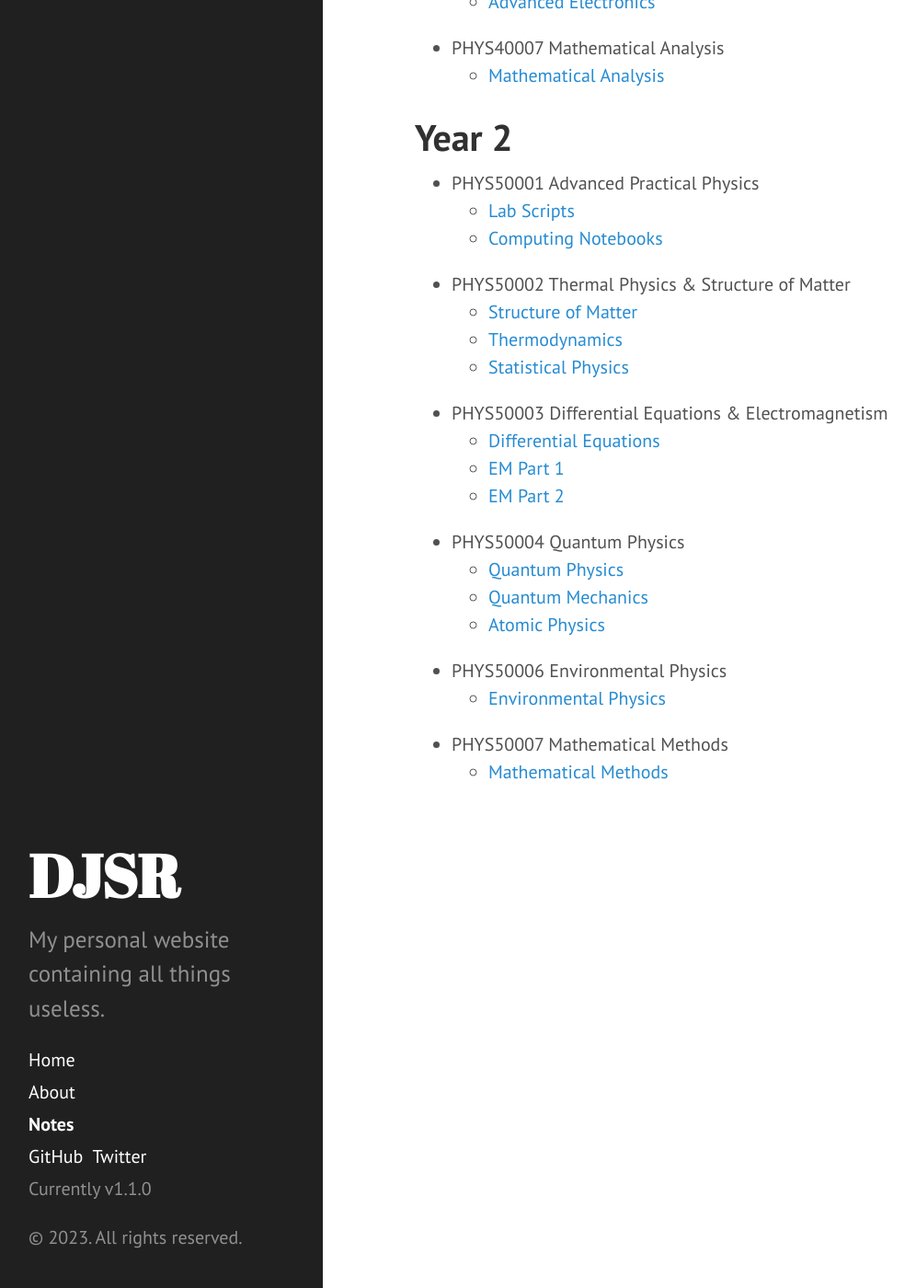
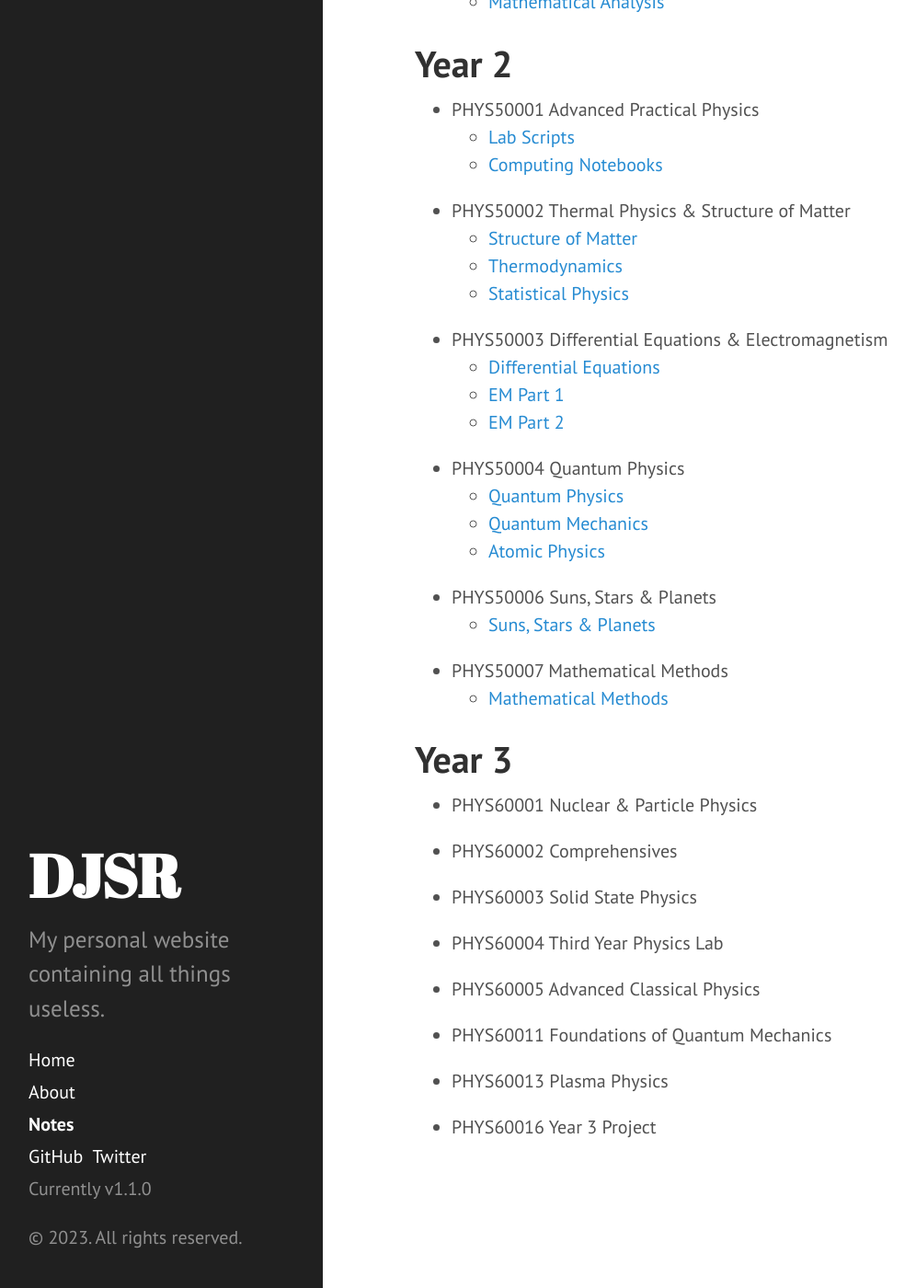
Before and after one commit to dansomrob/dansomrob.github.io, a Jekyll site: the page built from notes/index.md, in a window 1280 px wide and 1400 px high, scrolled down 960 px. Shown: the whole window at 92% size, without its empty margins (9-1005 px from the left). Built offline with Jekyll 4.4.1, drawn with Linux system fonts in a browser that asks for light colours; some of the changed text lies outside the part shown.

Commit message:
Update index.md

```diff
--- a/notes/index.md
+++ b/notes/index.md
@@ -24,8 +24,6 @@ title: Notes
   - [Magnetism]({{ site.url }}/notes/Y1/E&M/M.pdf)
 - PHYS40005 Statistics and the Summer Project
   - [Statistics]({{ site.url }}/notes/Y1/stats.pdf)
-- PHYS40006 Advanced Electronics
-  - [Advanced Electronics]({{ site.url }}/notes/Y1/AE.pdf)
 - PHYS40007 Mathematical Analysis
   - [Mathematical Analysis]({{ site.url }}/notes/Y1/MA.pdf)
 
@@ -50,8 +48,26 @@ title: Notes
   - [Quantum Mechanics]({{ site.url }}/notes/Y2/QP/QM.pdf)
   - [Atomic Physics]({{ site.url }}/notes/Y2/QP/AP.pdf)
 
-- PHYS50006 Environmental Physics
-  - [Environmental Physics]({{ site.url }}/notes/Y2/EP.pdf)
+- PHYS50006 Suns, Stars & Planets
+  - [Suns, Stars & Planets]({{ site.url }}/notes/Y2/SSP.pdf)
 
 - PHYS50007 Mathematical Methods
   - [Mathematical Methods]({{ site.url }}/notes/Y2/MM.pdf)
+
+# Year 3
+
+- PHYS60001 Nuclear & Particle Physics
+
+- PHYS60002 Comprehensives
+
+- PHYS60003 Solid State Physics
+
+- PHYS60004 Third Year Physics Lab
+
+- PHYS60005 Advanced Classical Physics
+
+- PHYS60011 Foundations of Quantum Mechanics
+
+- PHYS60013 Plasma Physics
+
+- PHYS60016 Year 3 Project
```
